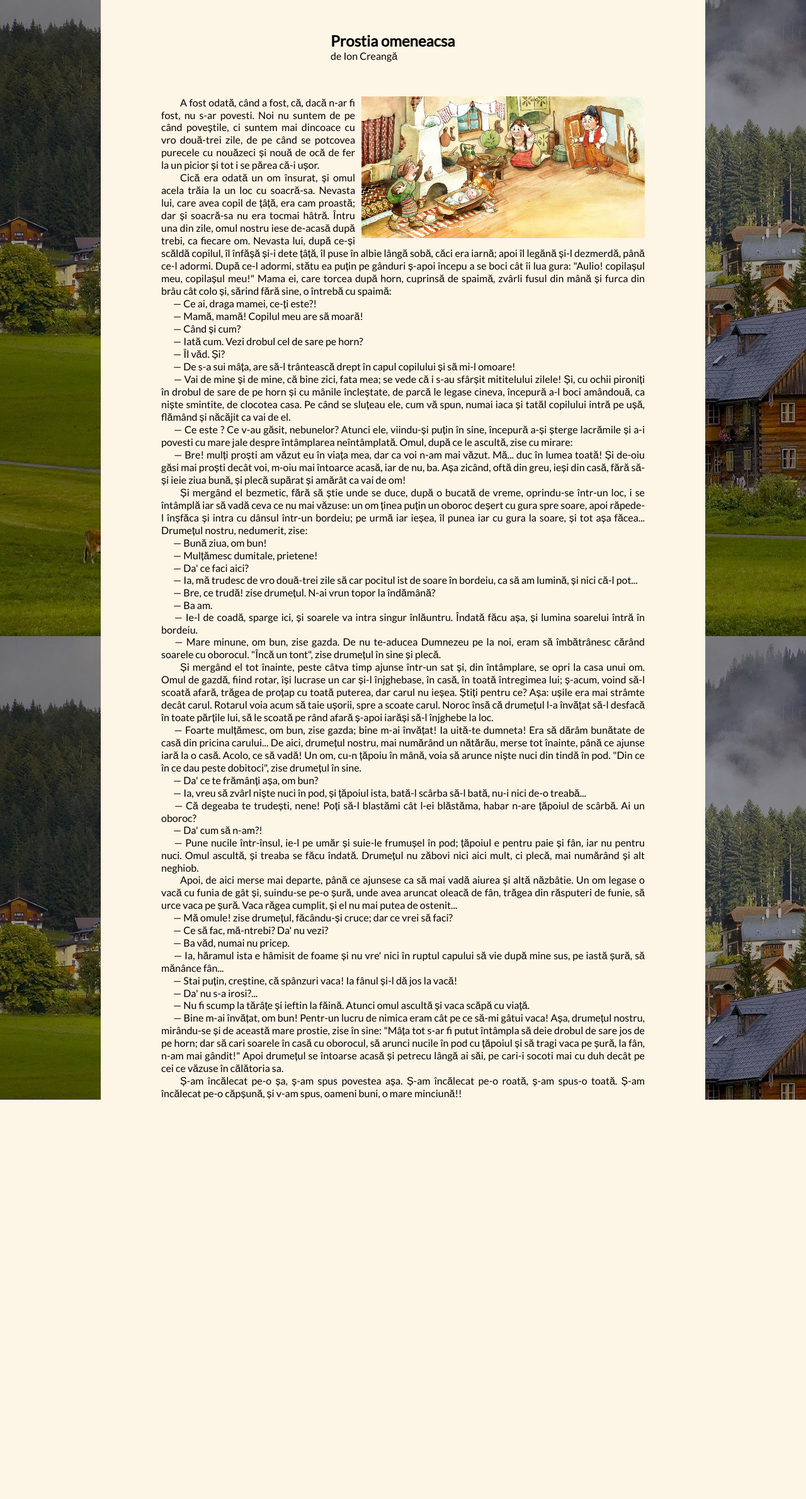
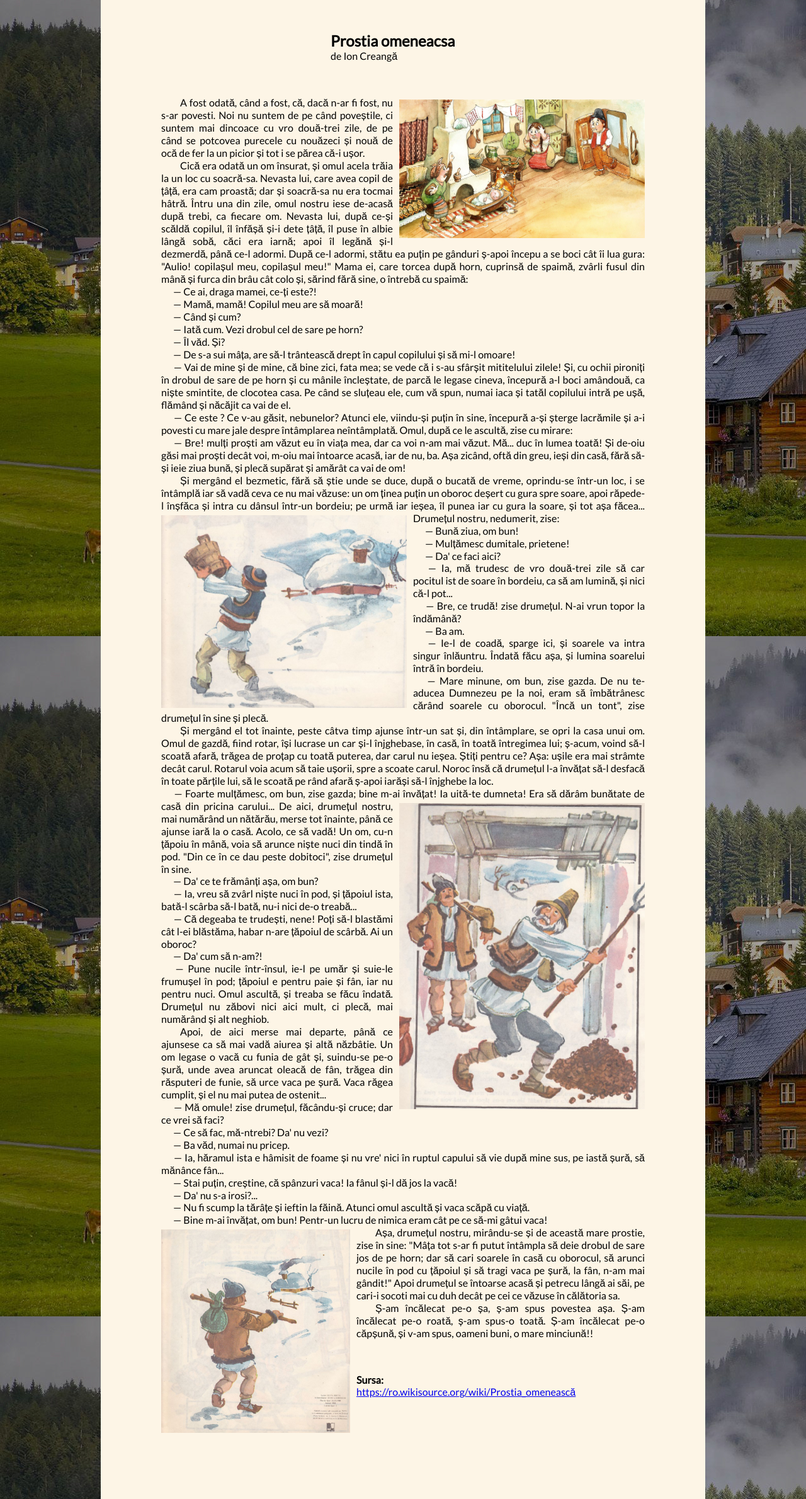
Before and after one commit to Acselp/Lucrari_De_Laborator, a PHP site: page /original.php in a window 1280 px wide. Shown: the part 70-2450 px from the top of the page at 63% size. Before the commit the page ends 1816 px from the top, so only its background shows below. Run offline with PHP 8.4, Linux system fonts and the light colour scheme.

Commit message:
Add imgs in original page

```diff
--- a/assets/style.css
+++ b/assets/style.css
@@ -36,6 +36,35 @@ body {
     background: url('../img/bg.jpg');
     display: flex;
     justify-content: center;
+}
+
+.heigth-100vh {
+    height: 100vh;
+}
+
+.img_mrgn {
+    margin-bottom: 5px;
+    margin-left: 10px;
+}
+
+.img_mrgn_r0 {
+    margin-top: 5px;
+    margin-bottom: 5px;
+    margin-left: 10px;
+}
+
+.img_mrgn_l0 {
+    margin-top: 5px;
+    margin-bottom: 5px;
+    margin-right: 10px;
+}
+
+.float_left {
+    float: left;
+}
+
+.float_right {
+    float: right;
 }
 
 /*--------------------------Nav bar--------------------------------*/
@@ -94,10 +123,6 @@ body {
 
 /*-------------------------Main section <<home page>>------------------------------*/
 
-.heigth-100vh {
-    height: 100vh;
-}
-
 #header_div {
     align-self: center;
     justify-content: center;
@@ -138,10 +163,7 @@ body {
     background-color: #FDF5E6;
     display: flex;
     justify-content: center;
-}
-
-.heigth-1000px {
-    height: 800px;
+    padding-bottom: 100px;
 }
 
 #content {
@@ -155,15 +177,17 @@ body {
     text-align: justify;
 }
 
+#content img {
+    max-width: 390px;
+}
+
 #content .tale {
    text-align: justify;
 }
 
 #main_img {
-    width: 450px;
-    height: 225px;
-    margin-bottom: 5px;
-    margin-left: 10px;
+    width: 390px;
+    height: 220px;
 }
 
 #header {
--- a/original.php
+++ b/original.php
@@ -21,7 +21,7 @@
     include('nav.php');
     ?>
 
-    <section class="main_section heigth-5000px">
+    <section class="main_section">
         <div class="container">
             <div id="content">
                 <div id="header">
@@ -36,7 +36,7 @@
                 <br>
                 <br>
                 <br>
-                <img id="main_img" src="./img/homeImg.jpg" alt="Prostia omeneasca" align="right">
+                <img id="main_img" class="float_right img_mrgn_r0" src="./img/homeImg.jpg" alt="Prostia omeneasca">
 
                 <div id="tale">
                     <span>
@@ -45,6 +45,13 @@
                         ?>
                     </span>
                 </div>
+
+                <br>
+                <br>
+                <br>
+
+                <h4>Sursa: </h4>
+                <a href="https://ro.wikisource.org/wiki/Prostia_omenească">https://ro.wikisource.org/wiki/Prostia_omenească</a>
             </div>
         </div>
     </section>
--- a/personaje.php
+++ b/personaje.php
@@ -21,9 +21,10 @@
     include('nav.php');
     ?>
 
-        <section id="main_section">
+    <section class="main_section">
 
     </section>
 
 </body>
+
 </html>
--- a/rezumat.php
+++ b/rezumat.php
@@ -20,7 +20,7 @@
     include('nav.php');
     ?>
 
-    <section class="main_section heigth-1000px">
+    <section class="main_section">
         <div class="container">
             <div id="content">
                 <div id="header">
--- a/tale.php
+++ b/tale.php
@@ -32,7 +32,7 @@
     </p>
 
     <p>Și mergând el bezmetic, fără să știe unde se duce, după o bucată de vreme, oprindu-se într-un loc, i se întâmplă iar să vadă ceva ce nu mai văzuse: un om ținea puțin un oboroc deșert cu gura spre soare, apoi răpede-l înșfăca și intra cu dânsul într-un bordeiu; pe urmă iar ieșea, îl punea iar cu gura la soare, și tot așa făcea... Drumețul nostru, nedumerit, zise:
-
+        <img src="./img/galeatacusoare.png" alt="Galeata cu soare" class="img_mrgn_l0 float_left">
         <br>&emsp; — Bună ziua, om bun!
 
         <br>&emsp; — Mulțămesc dumitale, prietene!
@@ -54,9 +54,10 @@
         "Încă un tont", zise drumețul în sine și plecă.
     </p>
 
+
     <p>Și mergând el tot înainte, peste câtva timp ajunse într-un sat și, din întâmplare, se opri la casa unui om. Omul de gazdă, fiind rotar, își lucrase un car și-l înjghebase, în casă, în toată întregimea lui; ș-acum, voind să-l scoată afară, trăgea de proțap cu toată puterea, dar carul nu ieșea. Știți pentru ce? Așa: ușile era mai strâmte decât carul. Rotarul voia acum să taie ușorii, spre a scoate carul. Noroc însă că drumețul l-a învățat să-l desfacă în toate părțile lui, să le scoată pe rând afară ș-apoi iarăși să-l înjghebe la loc.
         <br>&emsp; — Foarte mulțămesc, om bun, zise gazda; bine m-ai învățat! Ia uită-te dumneta! Era să dărâm bunătate de casă din pricina carului...
-
+        <img src="./img/nucifurca.png" alt="Nucile" class="float_right img_mrgn_r0">
         De aici, drumețul nostru, mai numărând un nătărău, merse tot înainte, până ce ajunse iară la o casă. Acolo, ce să vadă! Un om, cu-n țăpoiu în mână, voia să arunce niște nuci din tindă în pod.
 
         "Din ce în ce dau peste dobitoci", zise drumețul în sine.
@@ -93,7 +94,10 @@
         Atunci omul ascultă și vaca scăpă cu viață.
 
         <br>&emsp; — Bine m-ai învățat, om bun! Pentr-un lucru de nimica eram cât pe ce să-mi gâtui vaca!
+    </p>
 
+    <p>
+        <img src="./img/acasa.png" alt="Acasa" class="img_mrgn_l0 float_left" width="300px">
         Așa, drumețul nostru, mirându-se și de această mare prostie, zise în sine: "Mâța tot s-ar fi putut întâmpla să deie drobul de sare jos de pe horn; dar să cari soarele în casă cu oborocul, să arunci nucile în pod cu țăpoiul și să tragi vaca pe șură, la fân, n-am mai gândit!"
 
         Apoi drumețul se întoarse acasă și petrecu lângă ai săi, pe cari-i socoti mai cu duh decât pe cei ce văzuse în călătoria sa.
```
Also changed, not shown: img/acasa.png (added), img/carul.png (added), img/galeatacusoare.png (added), img/nucifurca.png (added), img/vaca.png (added). Lines whose indentation alone changed are shown as unchanged.
